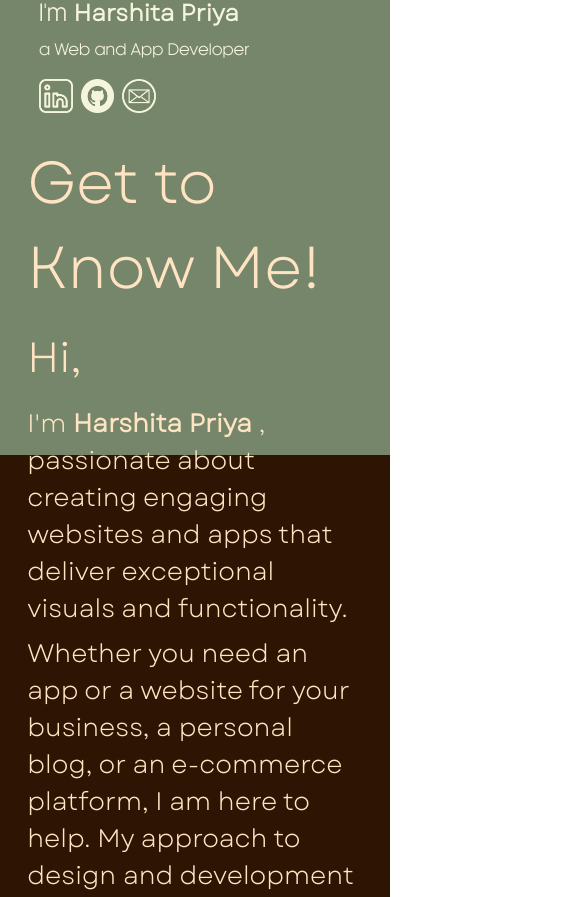
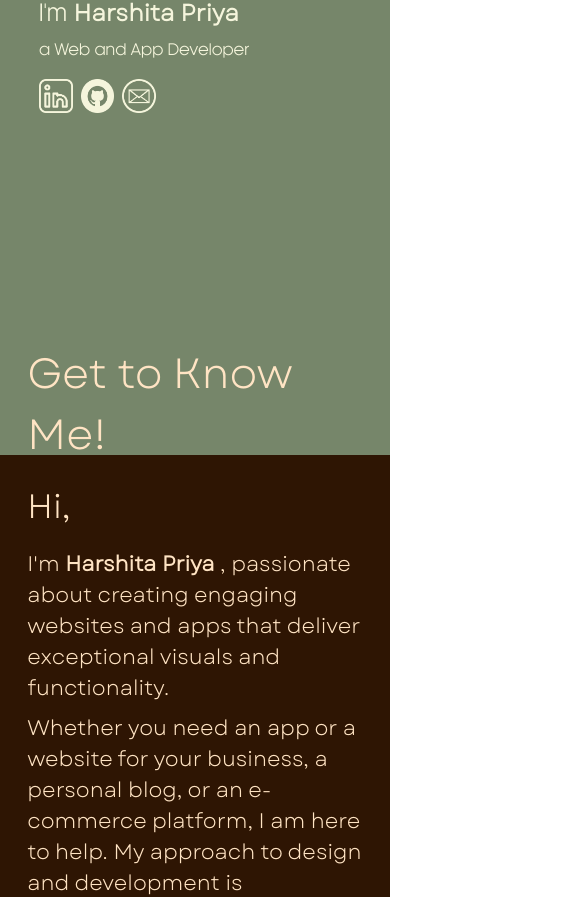
Before and after one commit to harshita-priya1/portfolio, a React (Create React App) app: page / in a window 390 px wide. Shown: the part 389-1286 px from the top of the page, 585 px wide, since content can reach past the window. Built offline with nearby package versions, Linux system fonts and the light colour scheme.

Commit message:
About Text made responsive

```diff
--- a/src/components/About.css
+++ b/src/components/About.css
@@ -37,6 +37,19 @@
         margin-bottom: 1vh;
     } */
     }
+    @media (max-width: 600px) {
+        .a1 {
+          font-size: 5vh;
+        }
+
+        .a2 {
+          font-size: 4vh;
+        }
+
+        .a3 {
+          font-size: 2.5vh;
+        }
+    }
 }
 
 
--- a/src/components/Techs.css
+++ b/src/components/Techs.css
@@ -23,6 +23,7 @@
     display:flex;
     flex:1;
     justify-content: space-evenly;
+    flex-wrap: wrap;
 
 }
 .techs{
@@ -45,6 +46,7 @@
     width: 15vw;
     height: auto;
 }
+
 /* .tcontent {
     display: grid;
     grid-template-columns: 1fr 1fr;
```
